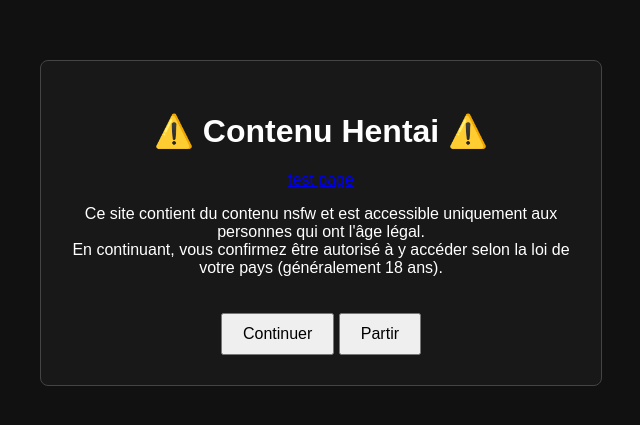
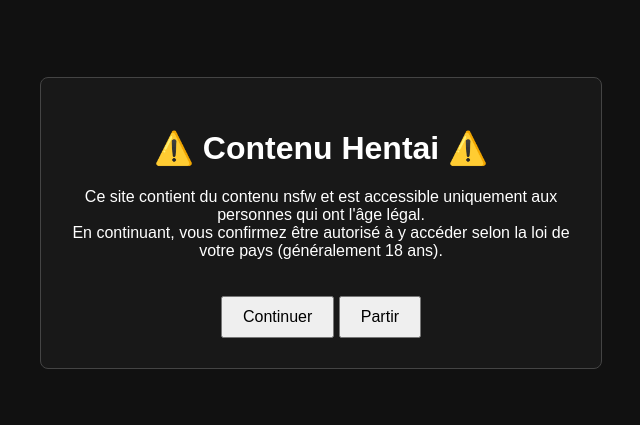
Before and after one commit to rowentax33/rowentax33.github.io, a plain HTML site: page index.html in a window 1280 px wide. Shown: the part 177-602 px from the top of the page, without its empty margins (319-959 px from the left). Drawn offline with Linux system fonts and the light colour scheme.

Commit message:
comme avant page test temp donc pas de v

```diff
--- a/index.html
+++ b/index.html
@@ -15,7 +15,6 @@
 <body>
   <div class="box">
     <h1>⚠️ Contenu Hentai ⚠️ </h1>
-    <a href="test.html">test page</a>
     <p>
       Ce site contient du contenu nsfw et est accessible uniquement aux personnes qui ont l'âge légal.<br>
       En continuant, vous confirmez être autorisé à y accéder selon la loi de votre pays (généralement 18 ans).
```
Also changed, not shown: withoutia.html (+1 -0 lines).
